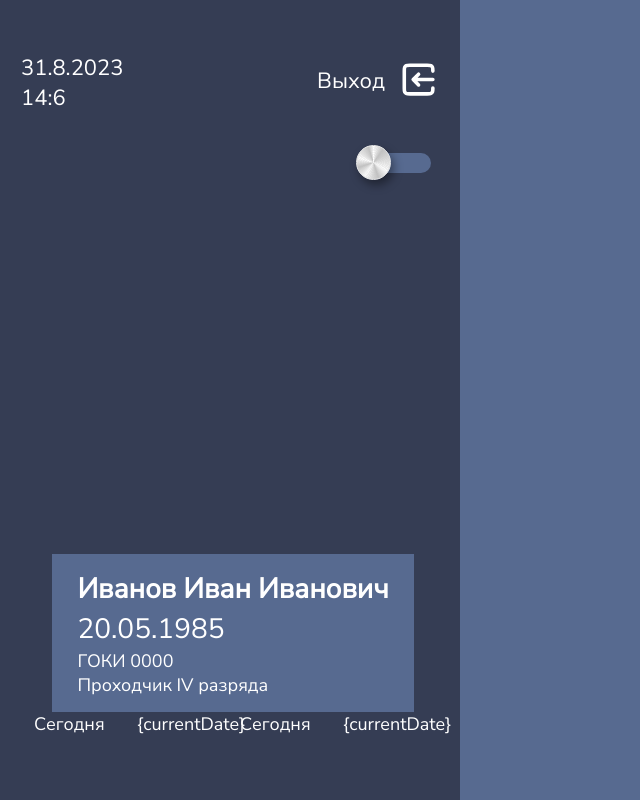
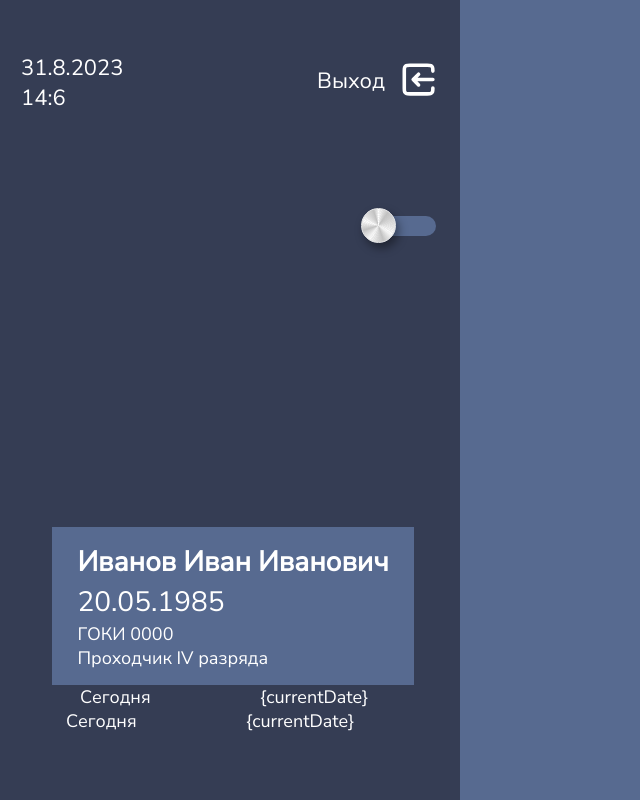
Before and after one commit to AlinaK96/Vue3-Mining, a Vue app: page /main in a window 1280 px wide. Shown: the whole page, without its empty margins (0-640 px from the left). Built offline with nearby package versions, Linux system fonts and the light colour scheme.

Commit message:
profile page

```diff
--- a/src/components/UI/cards/PersonalCard.vue
+++ b/src/components/UI/cards/PersonalCard.vue
@@ -1,6 +1,6 @@
 <template>
-    <div >
-        <div class='personal__card'>
+    <div>
+        <div class='personal__card' @click="goToProfile" title="Перейти в профиль">
             <div class="personal__card__private">
                 <p>{{ person.surname }} {{ person.name }} {{ person.patronymic }}</p>
                 <span>{{ person.birthdate }}</span>
@@ -29,6 +29,11 @@
                     }
 
             }
+        },
+        methods: {
+            goToProfile(){
+                this.$router.push('/profile')
+            }
         }
     }
 </script>
--- a/src/components/UI/themeToggle/ThemeToggle.vue
+++ b/src/components/UI/themeToggle/ThemeToggle.vue
@@ -9,16 +9,15 @@
 
 <style lang="css" scooped>
 .theme__toggle {
-    position: absolute;
-    right: 25px;
-    top: 150px;
+    position: relative;
+    top: 100px;
     border: 2px solid transparent;
     border-radius: 130px;
     margin-bottom: 45px;
     padding: 1px 2px;
     cursor: pointer;
     display: flex;
-    align-items: center;
+    align-self: flex-end;
 }
 
 .theme__toggle:last-child {
--- a/src/router/index.js
+++ b/src/router/index.js
@@ -1,5 +1,6 @@
 import { createRouter, createWebHistory } from 'vue-router'
 import AuthPage from '../views/AuthPage.vue'
+import ProfilePage from '../views/ProfilePage.vue'
 
 const routes = [
   {
@@ -11,7 +12,12 @@ const routes = [
     path: '/main',
     name: 'main',
     component: () => import('../views/MainView.vue')
-  }
+  },
+  {
+    path: '/profile',
+    name: 'profile',
+    component: ProfilePage
+  },
 ]
 
 const router = createRouter({
--- a/src/styles/components/personalCard.css
+++ b/src/styles/components/personalCard.css
@@ -6,6 +6,7 @@
     padding: 15px 25px;
     background-color: var(--background-primary);
     color: var(--font-primary);
+    cursor: pointer;
 }
 
 .personal__card__private{
--- a/src/styles/components/sidebar.css
+++ b/src/styles/components/sidebar.css
@@ -90,7 +90,7 @@
 
 
 
-
+/*
   @media (min-width: 834px) and (max-width: 1439px) {
 
     .sidebar__content {
@@ -132,4 +132,4 @@
     .main-info__small-date:first-child {
       margin-left: 2px;
     }
-  }
+  } */
--- /dev/null
+++ b/src/views/ProfilePage.vue
@@ -0,0 +1,5 @@
+<template>
+    <div>
+        Профиль
+    </div>
+</template>
```
